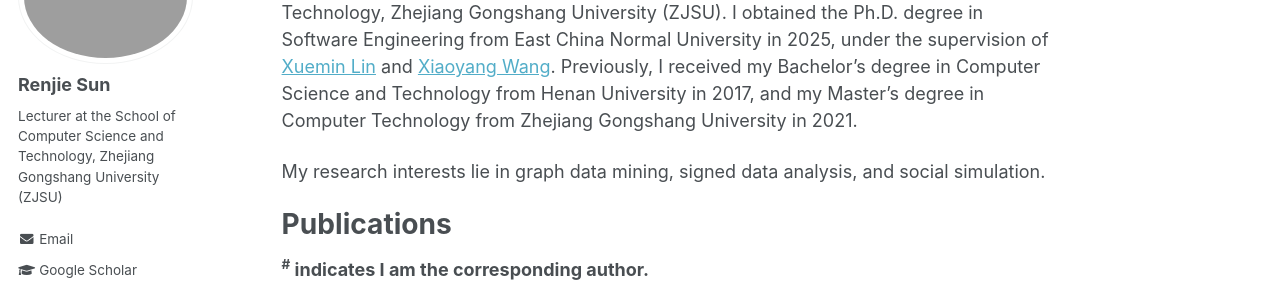
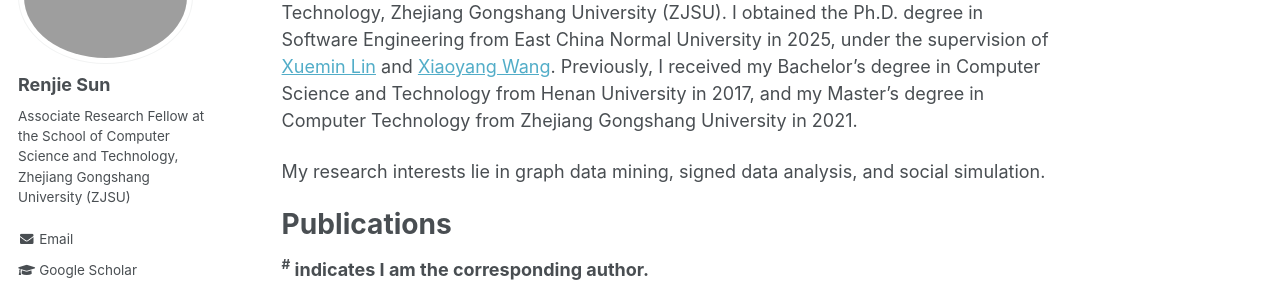
Before and after one commit to sunrj/sunrj.github.io, a Jekyll site: the page built from _pages/about.md, in a window 1280 px wide. Shown: the part 188-488 px from the top of the page. Built offline with Jekyll 4.4.1, drawn with Linux system fonts in a browser that asks for light colours.

Commit message:
Update _config.yml

```diff
--- a/_config.yml
+++ b/_config.yml
@@ -82,7 +82,7 @@ analytics:
 author:
   name             : "Renjie Sun"
   avatar           : "srj.png"
-  bio              : "Lecturer at the School of Computer Science and Technology, Zhejiang Gongshang University (ZJSU)"
+  bio              : "Associate Research Fellow at the School of Computer Science and Technology, Zhejiang Gongshang University (ZJSU)"
   location         :
   employer         :
   pubmed           :
```
